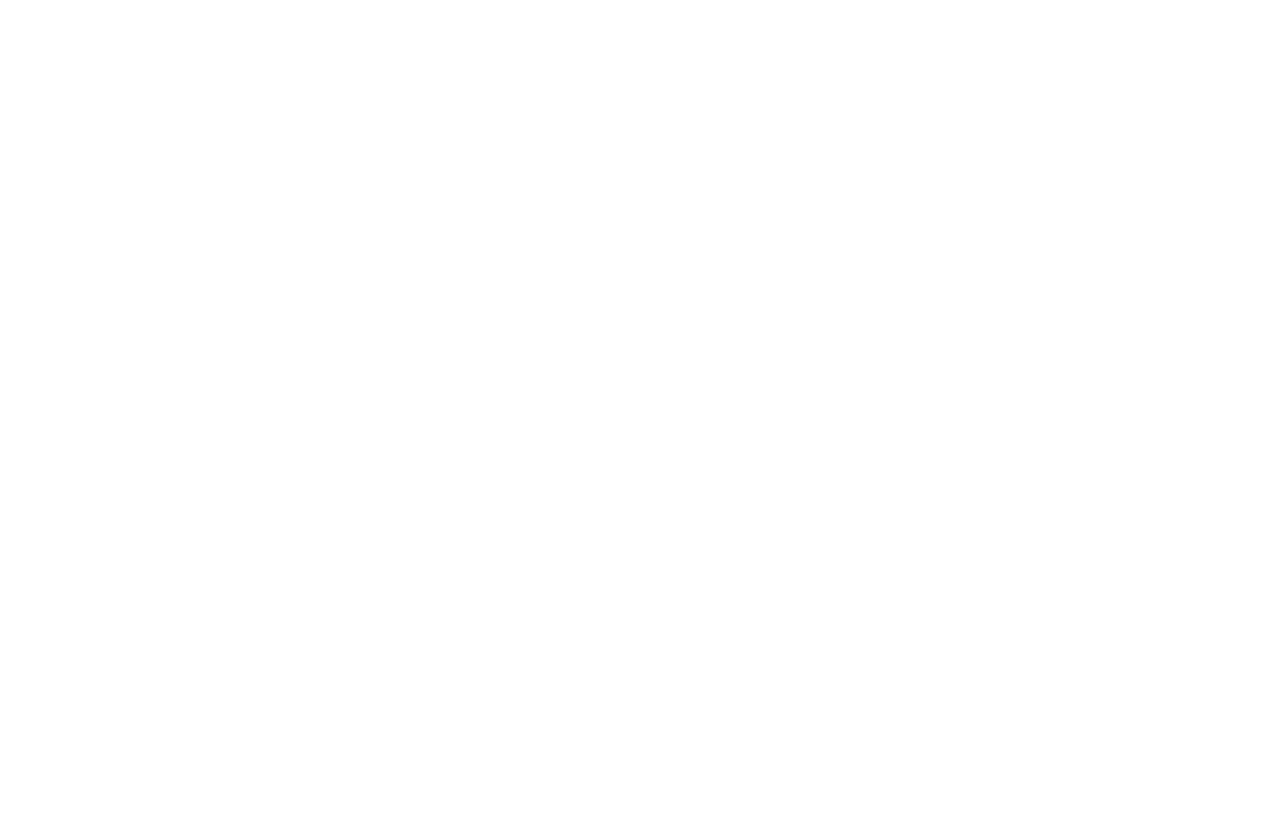
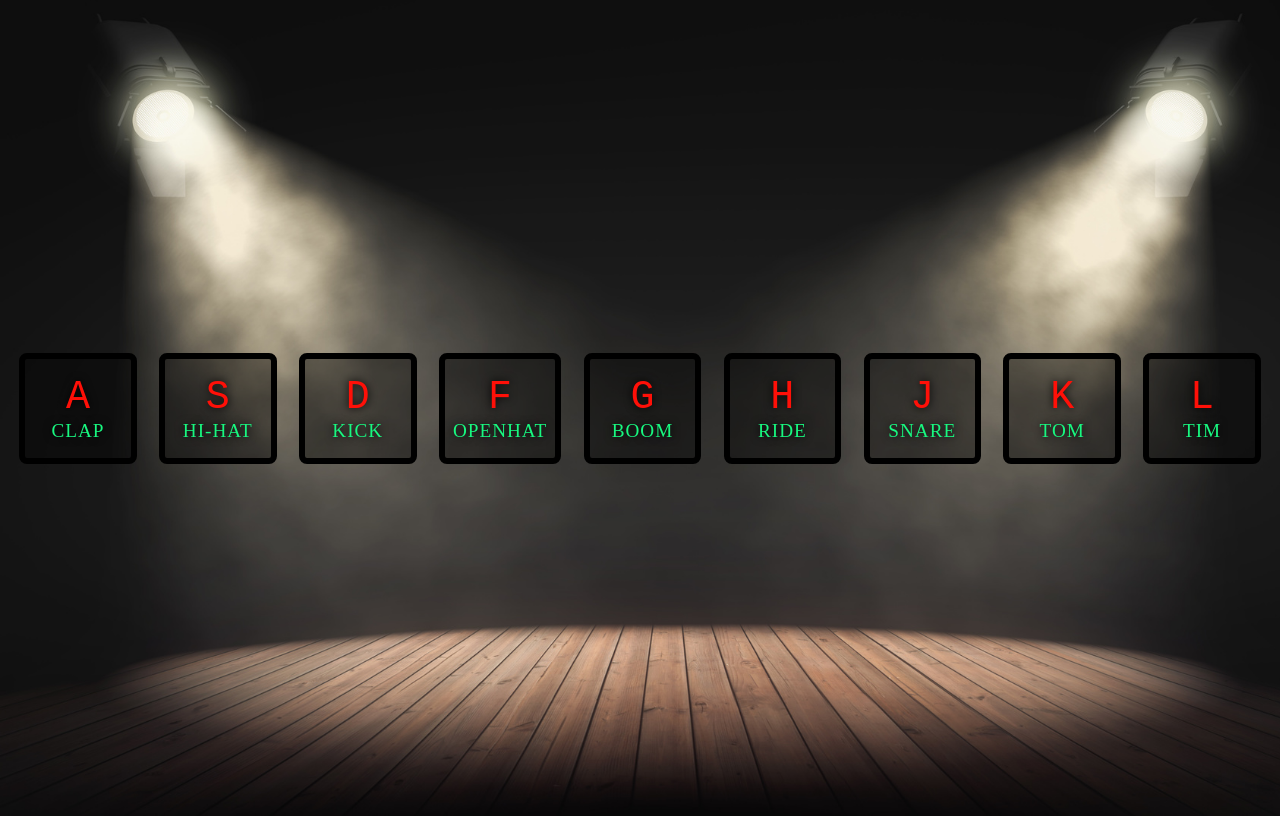
Before and after one commit to Joshua-Petrey/js-drum-kit, a plain HTML site: page index.html in a window 1280 px wide. Drawn offline with Linux system fonts and the light colour scheme.

Commit message:
v1 complete

```diff
--- a/index.html
+++ b/index.html
@@ -9,6 +9,54 @@
 </head>
 <body>
 
+    <div id="container">
+        <div data-key="65" class="key">
+            <kbd>A</kbd>
+            <div class="sound">Clap</div>
+        </div>
+        <div data-key="83" class="key">
+            <kbd>S</kbd>
+            <div class="sound">Hi-Hat</div>
+        </div>
+        <div data-key="68" class="key">
+            <kbd>D</kbd>
+            <div class="sound">kick</div>
+        </div>
+        <div data-key="70" class="key">
+            <kbd>F</kbd>
+            <div class="sound">openhat</div>
+        </div>
+        <div data-key="71" class="key">
+            <kbd>G</kbd>
+            <div class="sound">boom</div>
+        </div>
+        <div data-key="72" class="key">
+            <kbd>H</kbd>
+            <div class="sound">Ride</div>
+        </div>
+        <div data-key="74" class="key">
+            <kbd>J</kbd>
+            <div class="sound">Snare</div>
+        </div>
+        <div data-key="75" class="key">
+            <kbd>K</kbd>
+            <div class="sound">Tom</div>
+        </div>
+        <div data-key="76" class="key">
+            <kbd>L</kbd>
+            <div class="sound">Tim</div>
+        </div>
+    </div>
+
+    <audio data-key="65" src="sounds/clap.wav"></audio>
+    <audio data-key="83" src="sounds/hihat.wav"></audio>
+    <audio data-key="68" src="sounds/kick.wav"></audio>
+    <audio data-key="70" src="sounds/openhat.wav"></audio>
+    <audio data-key="71" src="sounds/boom.wav"></audio>
+    <audio data-key="72" src="sounds/ride.wav"></audio>
+    <audio data-key="74" src="sounds/snare.wav"></audio>
+    <audio data-key="75" src="sounds/tom.wav"></audio>
+    <audio data-key="76" src="sounds/tink.wav"></audio>
 
 
     <script src="index.js"></script>
--- a/index.js
+++ b/index.js
@@ -0,0 +1,27 @@
+function playSound (e) {
+    // get the keyCode from the event object when it fires on keydown
+    const audio = document.querySelector(`audio[data-key="${e.keyCode}"]`) ;
+    const key = document.querySelector(`.key[data-key="${e.keyCode}"]`) ;
+    // if the key returns falsy stop the function
+    if (!audio) return ;
+    // rewind the audio to the beginning
+    audio.currentTime = 0;
+    //add the playing class to the key that was pressed
+    key.classList.add('playing');
+    audio.play() ;
+}
+
+
+// removes the .playing class
+function removeTransition(e){
+    // if the event propertyName is not transform, skip it
+    if(e.propertyName !== 'transform') return;
+    this.classList.remove('playing')
+}
+
+// get all keys
+const keys = Array.from(document.querySelectorAll('.key'));
+// when a transitionend event fires on an element with the .key class run the removeTransition function
+keys.forEach(key => key.addEventListener('transitionend', removeTransition));
+// playSound when a key is pressed
+window.addEventListener('keydown', playSound)
--- a/style.css
+++ b/style.css
@@ -0,0 +1,55 @@
+* {
+    box-sizing: border-box;
+}
+
+body {
+    background: url(stage.jpg);
+    background-repeat: no-repeat;
+    background-size: cover;
+
+}
+
+#container {
+    display: flex;
+    place-content: center;
+    justify-content: center;
+    align-items: center;
+    min-height: 100vh;
+    flex: 1;
+
+}
+
+.key {
+
+  border: .4rem solid black;
+  border-radius: .5rem;
+  margin: .7rem;
+  font-size: 1.5rem;
+  padding: 1rem .5rem;
+  transition: all .07s ease;
+  width: 8rem;
+  text-align: center;
+  color: white;
+  background: rgba(0,0,0,0.4);
+  text-shadow: 0 0 .5rem black;
+}
+
+
+.key > kbd{
+    font-size: 2.5rem;
+    color: rgb(255, 16, 8);
+}
+
+.sound {
+    color: rgb(24, 248, 128);
+    font-size: 1.2rem;
+    letter-spacing: 1px;
+    text-transform: uppercase;
+}
+
+.playing {
+    transform: scale(1.2);
+    border-color: rgb(200, 176, 255);
+    border-width: 5px;
+    box-shadow: 0 0 4px black;
+}
```
Also changed, not shown: stage.jpg (added), 9 other files.
